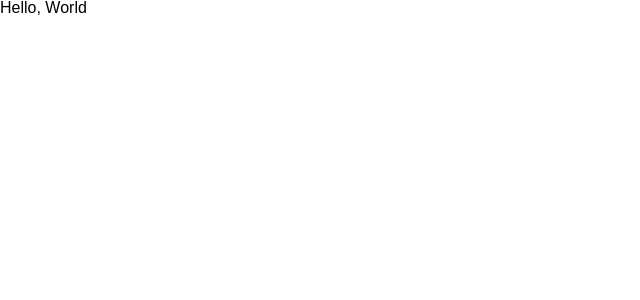
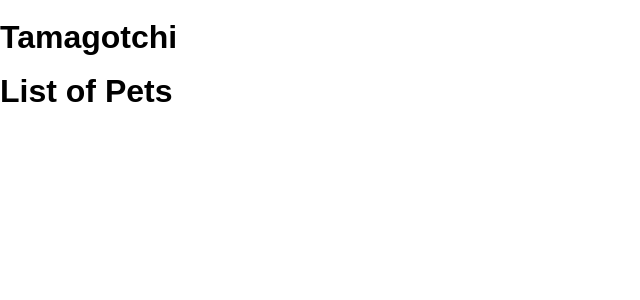
Before and after one commit to Amheisern/tamagotchiFrontEnd, a React (Vite) app: page / in a window 1280 px wide. Shown: the top 300 px of the page, without its empty margins (0-640 px from the left). Built offline with nearby package versions, Linux system fonts and the light colour scheme.

Commit message:
added a landing page and routed to it on App.tsx

```diff
--- a/src/App.tsx
+++ b/src/App.tsx
@@ -1,5 +1,15 @@
 import React from 'react'
+import { Route, Routes } from 'react-router'
+import { Landing } from './pages/Landing'
 
 export function App() {
-  return <div>Hello, World </div>
+  return <div>
+    <header>
+      <h1>Tamagotchi</h1>
+    </header>
+    <Routes>
+      <Route path="/" element={<Landing />} />
+    </Routes>
+
+     </div>
 }
--- /dev/null
+++ b/src/pages/Landing.tsx
@@ -0,0 +1,7 @@
+import React from 'react'
+
+export function Landing() {
+  return <div>
+    <h1>List of Pets</h1>
+  </div>
+}
```
